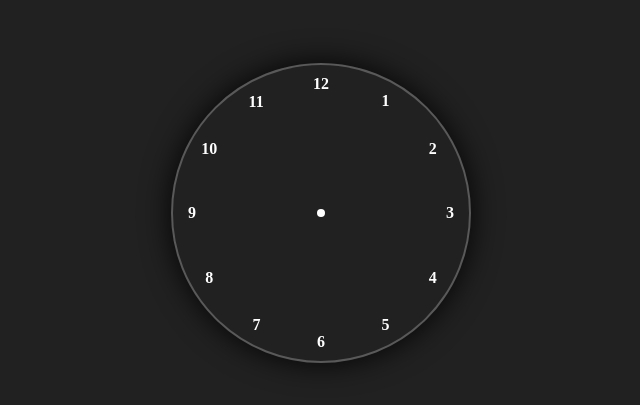
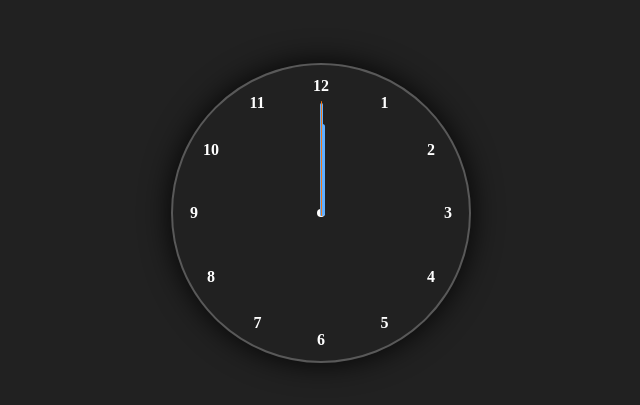
Before and after one commit to Jyoti-Sharma10/AnalogClock, a plain HTML site: page index.html in a window 1280 px wide. Shown: the part 187-592 px from the top of the page, without its empty margins (319-959 px from the left). Drawn offline with Linux system fonts and the light colour scheme.

Commit message:
hands added

```diff
--- a/index.html
+++ b/index.html
@@ -21,6 +21,9 @@
             <span style="--i:10"><b>10</b></span>
             <span style="--i:11"><b>11</b></span>
             <span style="--i:12"><b>12</b></span>
+            <div id="hour"></div>
+            <div id="min"></div>
+            <div id="sec"></div>
         </div>
     </div>
 </body>
--- a/style.css
+++ b/style.css
@@ -26,6 +26,7 @@ body {
     display: flex;
     justify-content: center;
     align-items: center;
+    position: relative;
 }
 
 .clock span {
@@ -48,3 +49,34 @@ body {
     background-color: #ffffff;
     border-radius: 50%;
 }
+
+#hour, #min, #sec {
+    position: absolute;
+    border-radius: 8px;
+}
+
+#hour {
+    height: 31%;
+    width: 5px;
+    top: 20%;
+    left: 49.5%;
+    z-index: 1;
+    background-color: #61afff;
+}
+
+#min {
+    height: 38%;
+    width: 3px;
+    top: 13%;
+    left: 49.5%;
+    z-index: 2;
+    background-color: #61afff;
+}
+
+#sec {
+    height: 39%;
+    width: 1px;
+    top: 12%;
+    z-index: 3;
+    background-color: #ee791a;
+}
```
